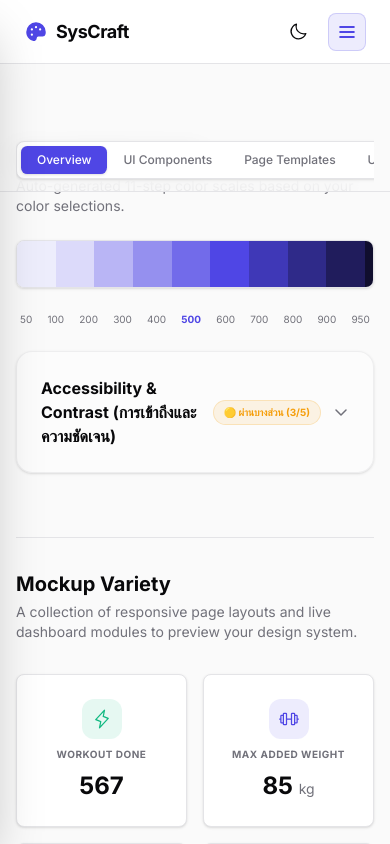
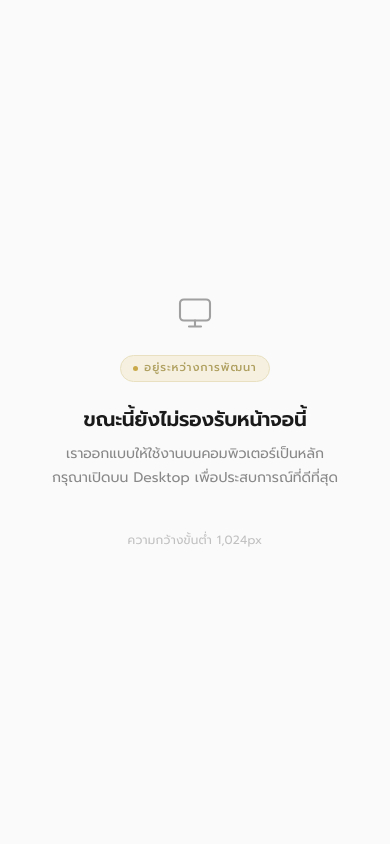
Before and after one commit to Newtgelo/ui-design-simulator, a Next.js app: page / in a window 390 px wide. Built offline with nearby package versions, Linux system fonts and the light colour scheme.

Commit message:
feat: implement MobileBlocker component to restrict access on small screens

```diff
--- a/src/app/layout.tsx
+++ b/src/app/layout.tsx
@@ -2,6 +2,7 @@ import type { Metadata } from "next";
 import { Inter, Noto_Sans_Thai, Prompt, Kanit, Sarabun } from "next/font/google";
 import "./globals.css";
 import { ThemeProvider } from "@/context/ThemeContext";
+import MobileBlocker from "@/components/MobileBlocker";
 
 const inter = Inter({ subsets: ["latin"], variable: "--font-inter" });
 const notoSansThai = Noto_Sans_Thai({ subsets: ["thai", "latin"], weight: ["400", "500", "600", "700"], variable: "--font-noto-sans-thai" });
@@ -23,6 +24,7 @@ export default function RootLayout({
     <html lang="en" className={`${inter.variable} ${notoSansThai.variable} ${prompt.variable} ${kanit.variable} ${sarabun.variable}`}>
       <body className="font-sans antialiased" suppressHydrationWarning>
         <ThemeProvider>
+          <MobileBlocker />
           {children}
         </ThemeProvider>
       </body>
--- /dev/null
+++ b/src/components/MobileBlocker.tsx
@@ -0,0 +1,123 @@
+"use client";
+
+import { useEffect, useState } from "react";
+
+export default function MobileBlocker() {
+  const [isSmallScreen, setIsSmallScreen] = useState(false);
+  const [mounted, setMounted] = useState(false);
+
+  useEffect(() => {
+    setMounted(true);
+    const check = () => setIsSmallScreen(window.innerWidth < 1024);
+    check();
+    window.addEventListener("resize", check);
+    return () => window.removeEventListener("resize", check);
+  }, []);
+
+  if (!mounted || !isSmallScreen) return null;
+
+  return (
+    <div
+      style={{
+        position: "fixed",
+        inset: 0,
+        zIndex: 99999,
+        display: "flex",
+        flexDirection: "column",
+        alignItems: "center",
+        justifyContent: "center",
+        background: "#fafafa",
+        padding: "2rem",
+        textAlign: "center",
+        fontFamily: "var(--font-prompt, var(--font-noto-sans-thai, -apple-system, sans-serif))",
+      }}
+    >
+      {/* Monitor icon — minimal stroke */}
+      <svg
+        width="36"
+        height="36"
+        viewBox="0 0 24 24"
+        fill="none"
+        stroke="#a0a0a0"
+        strokeWidth="1.4"
+        strokeLinecap="round"
+        strokeLinejoin="round"
+        style={{ marginBottom: "1.5rem" }}
+      >
+        <rect x="2" y="3" width="20" height="14" rx="2.5" />
+        <path d="M8 21h8M12 17v4" />
+      </svg>
+
+      {/* Status pill */}
+      <span
+        style={{
+          display: "inline-flex",
+          alignItems: "center",
+          gap: 6,
+          fontSize: "0.7rem",
+          fontWeight: 500,
+          letterSpacing: "0.08em",
+          textTransform: "uppercase",
+          color: "#b0a060",
+          background: "#f5f0e0",
+          border: "1px solid #e8e0c0",
+          borderRadius: 99,
+          padding: "4px 12px",
+          marginBottom: "1.5rem",
+        }}
+      >
+        <span
+          style={{
+            width: 5,
+            height: 5,
+            borderRadius: "50%",
+            background: "#c9a94a",
+            flexShrink: 0,
+          }}
+        />
+        อยู่ระหว่างการพัฒนา
+      </span>
+
+      {/* Heading */}
+      <h1
+        style={{
+          fontSize: "1.25rem",
+          fontWeight: 600,
+          color: "#1a1a1a",
+          margin: "0 0 0.6rem",
+          letterSpacing: "-0.01em",
+          lineHeight: 1.3,
+        }}
+      >
+        ขณะนี้ยังไม่รองรับหน้าจอนี้
+      </h1>
+
+      {/* Body copy */}
+      <p
+        style={{
+          fontSize: "0.875rem",
+          color: "#888",
+          maxWidth: 300,
+          lineHeight: 1.75,
+          margin: "0 0 2.5rem",
+          fontWeight: 400,
+        }}
+      >
+        เราออกแบบให้ใช้งานบนคอมพิวเตอร์เป็นหลัก
+        <br />
+        กรุณาเปิดบน Desktop เพื่อประสบการณ์ที่ดีที่สุด
+      </p>
+
+      {/* Divider + note */}
+      <p
+        style={{
+          fontSize: "0.75rem",
+          color: "#c0c0c0",
+          letterSpacing: "0.02em",
+        }}
+      >
+        ความกว้างขั้นต่ำ 1,024px
+      </p>
+    </div>
+  );
+}
```
